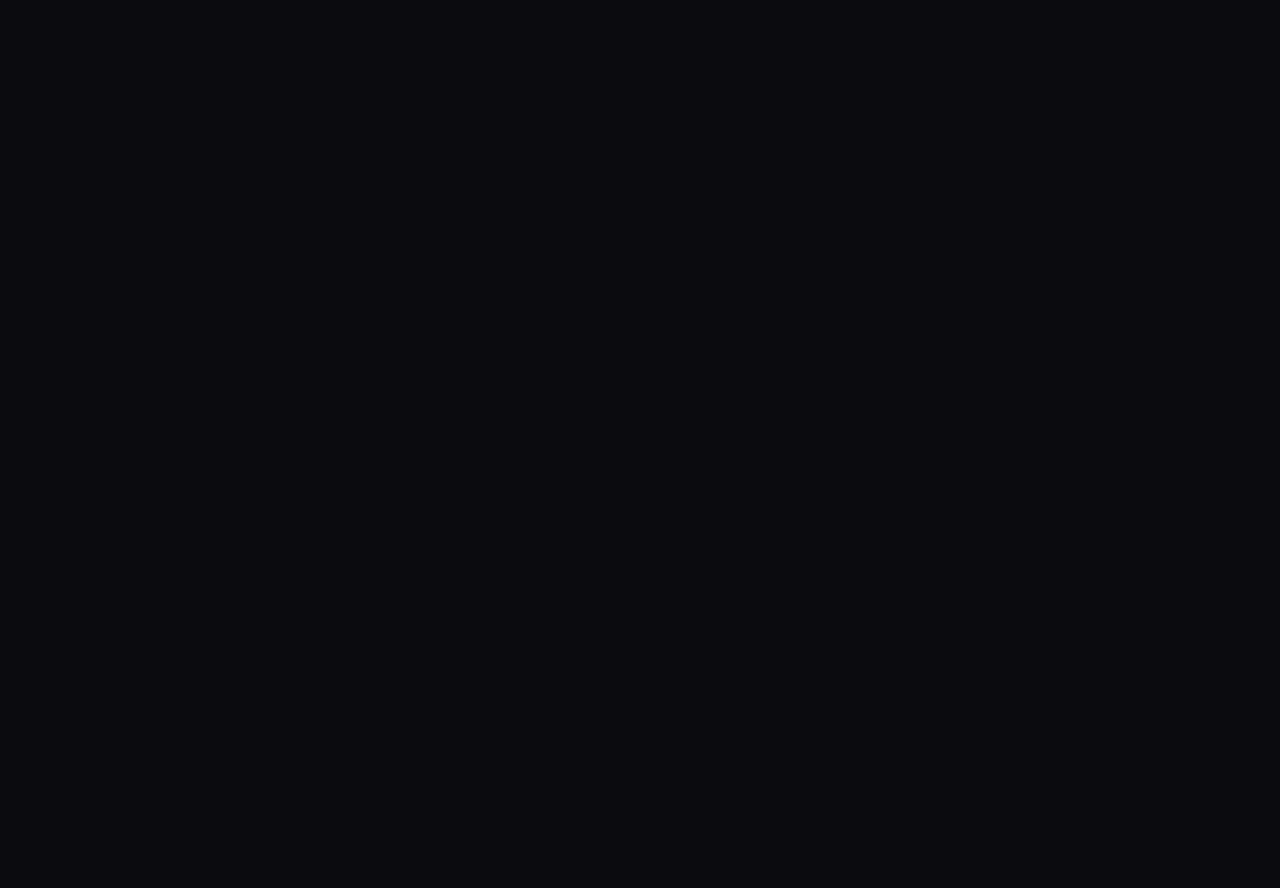
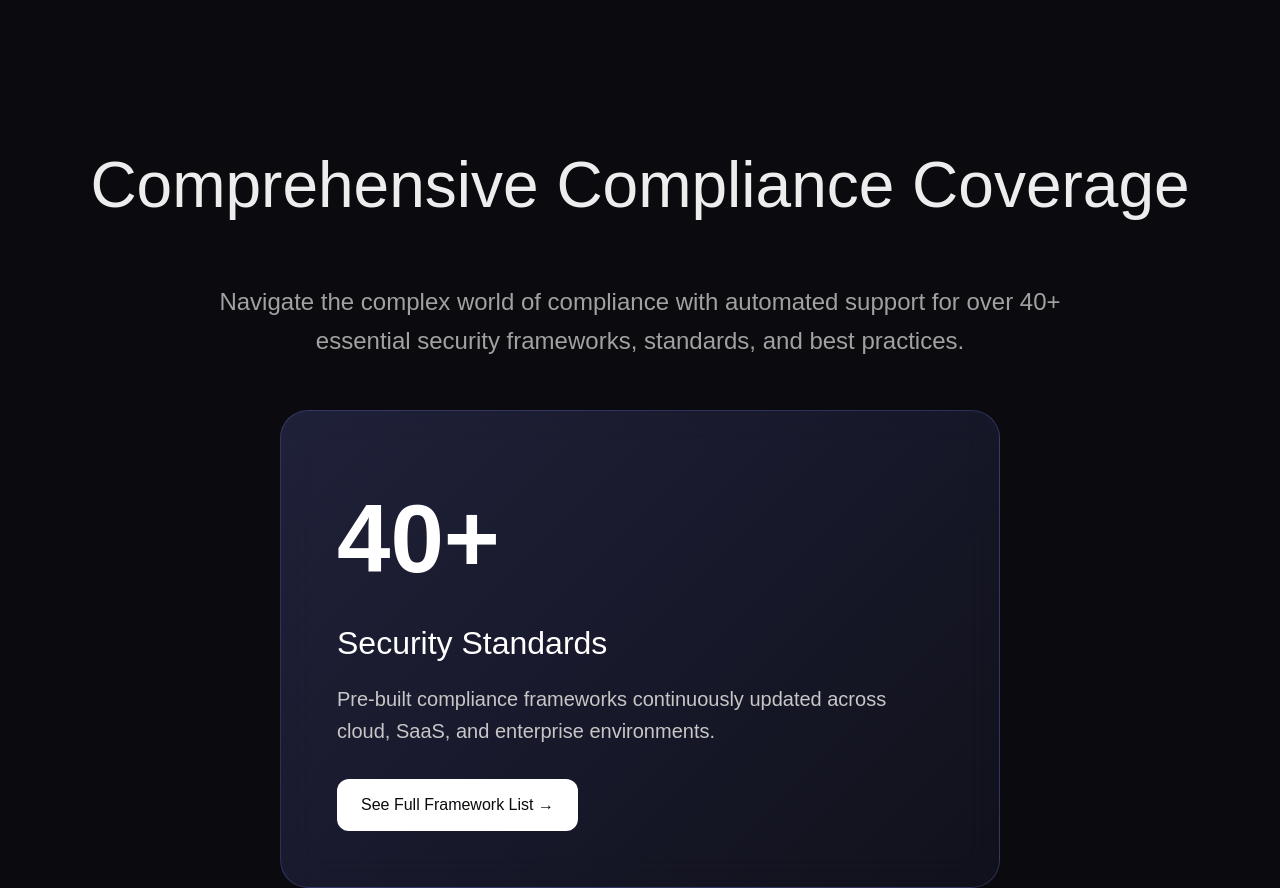
Before and after one commit to PR-BHANU/suroNEX-Homepage, a Next.js app: page / in a window 1280 px wide. Shown: the part 1980-2868 px from the top of the page. Before the commit the page ends 2117 px from the top, so only its background shows below. Built offline with nearby package versions, Linux system fonts and the light colour scheme.

Commit message:
Added Framework lit button with animations

```diff
--- /dev/null
+++ b/app/components/ComplianceCoverage.tsx
@@ -0,0 +1,39 @@
+"use client";
+import { motion } from "framer-motion";
+export default function ComplianceCoverage() {
+  return (
+    <>
+      <div className="compliance-container">
+        <motion.h1
+          initial={{ opacity: 0, y: 24 }}
+          whileInView={{ opacity: 1, y: 0 }}
+          viewport={{ once: true }}
+          transition={{ duration: 1, ease: "easeOut" }}
+        >
+          Comprehensive Compliance Coverage
+        </motion.h1>
+        <motion.a
+          initial={{ opacity: 0, y: 24 }}
+          whileInView={{ opacity: 1, y: 0 }}
+          viewport={{ once: true }}
+          transition={{ duration: 0.6, ease: "easeOut", delay: 0.15 }}
+        >
+          Navigate the complex world of compliance with automated support for
+          over 40+ essential security frameworks, standards, and best practices.
+        </motion.a>
+        <div className="compliance-card">
+          <div className="card-metric">40+</div>
+
+          <h3 className="card-title">Security Standards</h3>
+
+          <p className="card-desc">
+            Pre-built compliance frameworks continuously updated across cloud,
+            SaaS, and enterprise environments.
+          </p>
+
+          <button className="card-btn">See Full Framework List →</button>
+        </div>
+      </div>
+    </>
+  );
+}
--- a/app/components/WhySuronex.tsx
+++ b/app/components/WhySuronex.tsx
@@ -20,7 +20,7 @@ export default function WhySuronex() {
           >
             Why Suronex?
           </motion.h1>
-          <motion.a
+          <motion.p
             initial={{ opacity: 0, y: 24 }}
             whileInView={{ opacity: 1, y: 0 }}
             viewport={{ once: true }}
@@ -28,7 +28,7 @@ export default function WhySuronex() {
           >
             Built for modern security teams who need speed, clarity, and
             confidence.
-          </motion.a>
+          </motion.p>
           <div className="why-cards">
             <div className="why-card">
               <LayoutGrid color="grey" size={34} />
--- a/app/globals.css
+++ b/app/globals.css
@@ -236,7 +236,7 @@ body {
   margin-bottom: 24px;
 }
 
-.why-content a {
+.why-content p {
   display: block;
   max-width: 680px;
   margin: 0 auto;
@@ -285,3 +285,110 @@ body {
   border-color: rgba(124, 134, 255, 0.4);
   box-shadow: 0 10px 30px rgba(124, 134, 255, 0.2);
 }
+
+.compliance-container {
+  display: flexbox;
+  justify-items: center;
+  align-content: center;
+}
+
+.compliance-container h1 {
+  font-size: 64px;
+}
+
+.compliance-container a {
+  display: block;
+  max-width: 900px;
+  margin: 0 auto;
+  text-align: center;
+  color: #a1a1a1;
+  font-size: 24px;
+  line-height: 1.6;
+  padding: 50px 24px;
+}
+
+.compliance-section {
+  padding: 160px 24px;
+  display: flex;
+  justify-content: center;
+  background: #0b0b0f;
+}
+
+.compliance-card {
+  position: relative;
+  max-width: 720px;
+  width: 100%;
+  padding: 56px;
+  border-radius: 28px;
+
+  background: linear-gradient(
+    135deg,
+    rgba(124, 134, 255, 0.18),
+    rgba(124, 134, 255, 0.05)
+  );
+
+  border: 1px solid rgba(124, 134, 255, 0.25);
+  backdrop-filter: blur(18px);
+
+  transition: transform 0.4s ease, box-shadow 0.4s ease, border-color 0.4s ease;
+}
+.compliance-card::before {
+  content: "";
+  position: absolute;
+  inset: -1px;
+  border-radius: inherit;
+  background: radial-gradient(
+    400px circle at top left,
+    rgba(124, 134, 255, 0.35),
+    transparent 70%
+  );
+  opacity: 0;
+  transition: opacity 0.4s ease;
+  pointer-events: none;
+}
+
+.compliance-card:hover {
+  transform: translateY(-10px);
+  box-shadow: 0 30px 80px rgba(124, 134, 255, 0.25);
+  border-color: rgba(124, 134, 255, 0.6);
+}
+
+.compliance-card:hover::before {
+  opacity: 1;
+}
+
+.card-metric {
+  font-size: 96px;
+  font-weight: 700;
+  color: #ffffff;
+  margin-bottom: 8px;
+}
+
+.card-title {
+  font-size: 32px;
+  margin-bottom: 16px;
+  color: #ffffff;
+}
+
+.card-desc {
+  font-size: 20px;
+  line-height: 1.6;
+  color: #c7c7c7;
+  margin-bottom: 32px;
+}
+
+.card-btn {
+  background: #ffffff;
+  color: #0b0b0f;
+  border: none;
+  padding: 14px 24px;
+  border-radius: 12px;
+  font-size: 16px;
+  cursor: pointer;
+  transition: transform 0.25s ease, box-shadow 0.25s ease;
+}
+
+.card-btn:hover {
+  transform: translateY(-2px);
+  box-shadow: 0 10px 30px rgba(255, 255, 255, 0.3);
+}
--- a/app/layout.tsx
+++ b/app/layout.tsx
@@ -3,6 +3,7 @@ import "./globals.css";
 import NavigationBar from "./components/NavigationBar";
 import Hero from "./components/Hero";
 import WhySuronex from "./components/WhySuronex";
+import ComplianceCoverage from "./components/ComplianceCoverage";
 
 export const metadata: Metadata = {
   title: "SuroNEX",
@@ -15,6 +16,7 @@ export default function RootLayout() {
         <NavigationBar />
         <Hero />
         <WhySuronex />
+        <ComplianceCoverage />
       </body>
     </html>
   );
--- /dev/null
+++ b/index.html
@@ -0,0 +1,131 @@
+<!DOCTYPE html>
+<html lang="en">
+  <head>
+    <meta charset="UTF-8" />
+    <meta name="viewport" content="width=device-width, initial-scale=1.0" />
+    <title>Compliance Coverage</title>
+
+    <style>
+      * {
+        box-sizing: border-box;
+        margin: 0;
+        padding: 0;
+        font-family: Inter, system-ui, -apple-system, BlinkMacSystemFont,
+          sans-serif;
+      }
+
+      body {
+        background: #0b0b0f;
+        color: #ededed;
+        min-height: 100vh;
+        display: flex;
+        align-items: center;
+        justify-content: center;
+      }
+
+      .section {
+        width: 100%;
+        padding: 120px 24px;
+        display: flex;
+        justify-content: center;
+      }
+
+      .card {
+        max-width: 900px;
+        width: 100%;
+        padding: 64px;
+        border-radius: 28px;
+        background: radial-gradient(
+            800px circle at 50% 20%,
+            rgba(124, 92, 255, 0.35),
+            transparent 70%
+          ),
+          rgba(255, 255, 255, 0.04);
+        border: 1px solid rgba(255, 255, 255, 0.08);
+        backdrop-filter: blur(12px);
+        text-align: center;
+        transition: transform 0.4s ease, box-shadow 0.4s ease;
+      }
+
+      .card:hover {
+        transform: translateY(-6px);
+        box-shadow: 0 30px 80px rgba(124, 92, 255, 0.25);
+      }
+
+      .number {
+        font-size: 96px;
+        font-weight: 700;
+        line-height: 1;
+        background: linear-gradient(135deg, #9b8cff, #6f7cff);
+        -webkit-background-clip: text;
+        -webkit-text-fill-color: transparent;
+        margin-bottom: 20px;
+      }
+
+      .title {
+        font-size: 32px;
+        font-weight: 600;
+        margin-bottom: 24px;
+        color: #ffffff;
+      }
+
+      .description {
+        max-width: 640px;
+        margin: 0 auto 40px;
+        font-size: 18px;
+        line-height: 1.6;
+        color: #a1a1a1;
+      }
+
+      .cta {
+        display: inline-flex;
+        align-items: center;
+        gap: 10px;
+        padding: 14px 26px;
+        border-radius: 14px;
+        background: #ffffff;
+        color: #0b0b0f;
+        font-weight: 600;
+        text-decoration: none;
+        transition: transform 0.25s ease, box-shadow 0.25s ease;
+      }
+
+      .cta:hover {
+        transform: translateY(-2px);
+        box-shadow: 0 12px 30px rgba(255, 255, 255, 0.25);
+      }
+
+      @media (max-width: 768px) {
+        .card {
+          padding: 48px 28px;
+        }
+
+        .number {
+          font-size: 72px;
+        }
+
+        .title {
+          font-size: 26px;
+        }
+
+        .description {
+          font-size: 16px;
+        }
+      }
+    </style>
+  </head>
+
+  <body>
+    <section class="section">
+      <div class="card">
+        <div class="number">40+</div>
+        <div class="title">Security Standards</div>
+        <p class="description">
+          Pre-built compliance frameworks continuously updated across cloud,
+          SaaS, and enterprise environments.
+        </p>
+        <a href="#" class="cta"> See Full Framework List → </a>
+      </div>
+    </section>
+  </body>
+</html>
```
